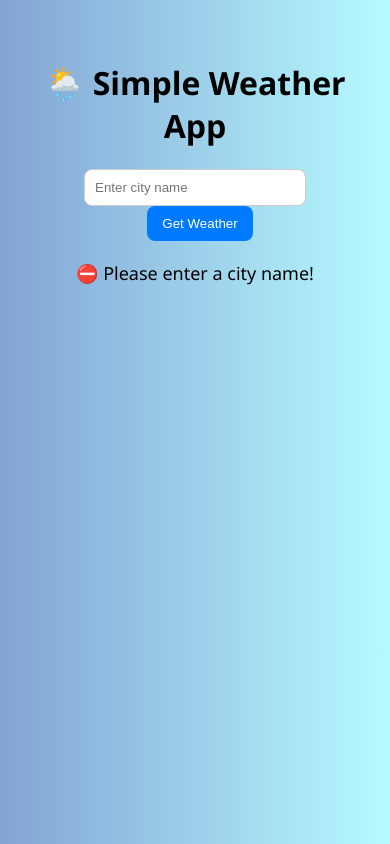
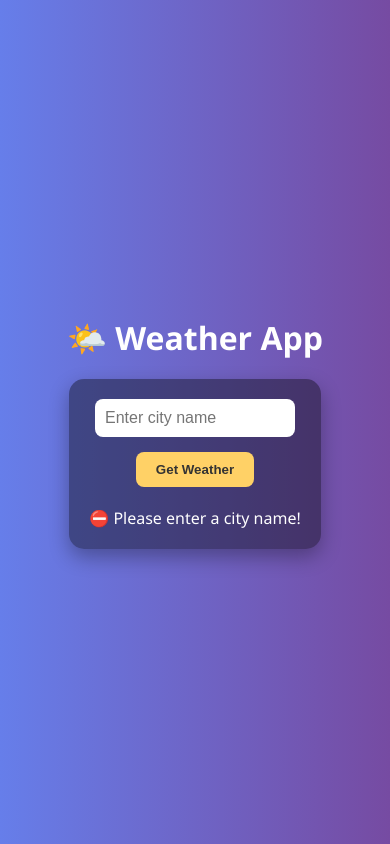
Before and after one commit to Gauravdeore16/Weather-app, a plain HTML site: page index.html in a window 390 px wide. Both pictures are taken after a click on the button "Get Weather". Drawn offline with Linux system fonts and the light colour scheme.

Commit message:
weather app initial commit

```diff
--- a/index.html
+++ b/index.html
@@ -3,78 +3,123 @@
 <head>
   <meta charset="UTF-8" />
   <meta name="viewport" content="width=device-width, initial-scale=1.0"/>
-  <title>Weather App</title>
+  <title>🌦️ Weather App</title>
   <style>
     body {
       font-family: 'Segoe UI', Tahoma, Geneva, Verdana, sans-serif;
-      text-align: center;
-      padding: 2rem;
-      background: linear-gradient(to right, #83a4d4, #b6fbff);
+      background: linear-gradient(to right, #667eea, #764ba2);
+      color: #fff;
+      display: flex;
+      flex-direction: column;
+      align-items: center;
+      justify-content: center;
+      height: 100vh;
+      margin: 0;
       transition: background 0.5s ease-in-out;
     }
+
+    h1 {
+      margin-bottom: 20px;
+    }
+
+    .container {
+      background: rgba(0, 0, 0, 0.4);
+      padding: 30px 40px;
+      border-radius: 15px;
+      box-shadow: 0 8px 20px rgba(0, 0, 0, 0.3);
+      text-align: center;
+    }
+
     input {
       padding: 10px;
-      width: 200px;
+      border: none;
       border-radius: 8px;
-      border: 1px solid #ccc;
+      width: 250px;
+      margin-bottom: 10px;
+      font-size: 16px;
+      outline: none;
+      transition: all 0.3s ease-in-out;
     }
+
+    input.shake {
+      animation: shake 0.3s;
+      border: 2px solid red;
+    }
+
+    @keyframes shake {
+      0% { transform: translateX(0px); }
+      25% { transform: translateX(-5px); }
+      50% { transform: translateX(5px); }
+      75% { transform: translateX(-5px); }
+      100% { transform: translateX(0px); }
+    }
+
     button {
-      padding: 10px 15px;
+      padding: 10px 20px;
+      border: none;
       border-radius: 8px;
-      border: none;
-      background-color: #007bff;
-      color: white;
-      margin-left: 10px;
+      background-color: #ffd166;
+      color: #333;
+      font-weight: bold;
       cursor: pointer;
+      margin-top: 5px;
+      transition: background 0.3s ease;
     }
+
     button:hover {
-      background-color: #0056b3;
+      background-color: #fca311;
     }
-    #weatherResult {
-      margin-top: 20px;
-      font-size: 18px;
+
+    #weatherResult img {
+      margin-top: 10px;
+      width: 80px;
     }
-    #loading {
-      display: none;
-      font-weight: bold;
-      color: #007bff;
-      margin-top: 10px;
-    }
-    img {
-      width: 100px;
+
+    @media (max-width: 480px) {
+      input {
+        width: 180px;
+      }
+
+      .container {
+        padding: 20px;
+      }
     }
   </style>
 </head>
 <body>
 
-  <h1>🌦️ Simple Weather App</h1>
-  <input type="text" id="cityInput" placeholder="Enter city name" />
-  <button onclick="getWeather()">Get Weather</button>
-
-  <div id="loading">🔄 Loading weather data...</div>
-  <div id="weatherResult"></div>
+  <h1>🌤️ Weather App</h1>
+  <div class="container">
+    <input type="text" id="cityInput" placeholder="Enter city name">
+    <br>
+    <button onclick="getWeather()">Get Weather</button>
+    <div id="weatherResult" style="margin-top: 20px;"></div>
+  </div>
 
   <script>
     async function getWeather() {
-      const city = document.getElementById('cityInput').value;
+      const cityInput = document.getElementById('cityInput');
+      const city = cityInput.value.trim();
       const resultDiv = document.getElementById('weatherResult');
-      const loadingDiv = document.getElementById('loading');
+
+      // Reset any old results
+      resultDiv.innerHTML = "";
 
       if (!city) {
+        cityInput.classList.add("shake");
         resultDiv.innerHTML = "⛔ Please enter a city name!";
+        setTimeout(() => {
+          cityInput.classList.remove("shake");
+        }, 500);
         return;
       }
 
-      resultDiv.innerHTML = "";
-      loadingDiv.style.display = "block";
-
-      const apiKey = "be27fe5dc606456eb4372ce8ba4c80b6";  // <-- Replace with your API key
+      const apiKey = "be27fe5dc606456eb4372ce8ba4c80b6"; // Replace if needed
       const apiUrl = `https://api.openweathermap.org/data/2.5/weather?q=${city}&appid=${apiKey}&units=metric`;
 
       try {
         const response = await fetch(apiUrl);
         const data = await response.json();
-        loadingDiv.style.display = "none";
 
         if (data.cod === "404") {
           resultDiv.innerHTML = "❌ City not found!";
@@ -82,52 +127,30 @@
           const temp = data.main.temp;
           const weather = data.weather[0].main;
           const icon = data.weather[0].icon;
-          const humidity = data.main.humidity;
-          const wind = data.wind.speed;
-          const feelsLike = data.main.feels_like;
-
-          updateBackground(weather);
 
           resultDiv.innerHTML = `
             <h2>${data.name}</h2>
             <p><strong>${temp}°C</strong> | ${weather}</p>
             <img src="https://openweathermap.org/img/wn/${icon}@2x.png" alt="${weather}">
-            <p>💧 Humidity: ${humidity}%</p>
-            <p>🌬️ Wind Speed: ${wind} m/s</p>
-            <p>🌡️ Feels Like: ${feelsLike}°C</p>
           `;
+
+          // Background change based on weather (optional)
+          if (weather.toLowerCase().includes("rain")) {
+            document.body.style.background = "linear-gradient(to right, #434343, #000000)";
+          } else if (weather.toLowerCase().includes("cloud")) {
+            document.body.style.background = "linear-gradient(to right, #bdc3c7, #2c3e50)";
+          } else if (weather.toLowerCase().includes("clear")) {
+            document.body.style.background = "linear-gradient(to right, #56CCF2, #2F80ED)";
+          } else {
+            document.body.style.background = "linear-gradient(to right, #667eea, #764ba2)";
+          }
         }
       } catch (error) {
-        loadingDiv.style.display = "none";
         resultDiv.innerHTML = "⚠️ Something went wrong!";
         console.error(error);
       }
     }
+  </script>
 
-    function updateBackground(condition) {
-      const body = document.body;
-      switch (condition.toLowerCase()) {
-        case 'clear':
-          body.style.background = 'linear-gradient(to right, #fceabb, #f8b500)';
-          break;
-        case 'clouds':
-          body.style.background = 'linear-gradient(to right, #d7d2cc, #304352)';
-          break;
-        case 'rain':
-        case 'drizzle':
-          body.style.background = 'linear-gradient(to right, #4e54c8, #8f94fb)';
-          break;
-        case 'thunderstorm':
-          body.style.background = 'linear-gradient(to right, #000000, #434343)';
-          break;
-        case 'snow':
-          body.style.background = 'linear-gradient(to right, #e0eafc, #cfdef3)';
-          break;
-        default:
-          body.style.background = 'linear-gradient(to right, #83a4d4, #b6fbff)';
-          break;
-      }
-    }
-  </script>
 </body>
 </html>
```
